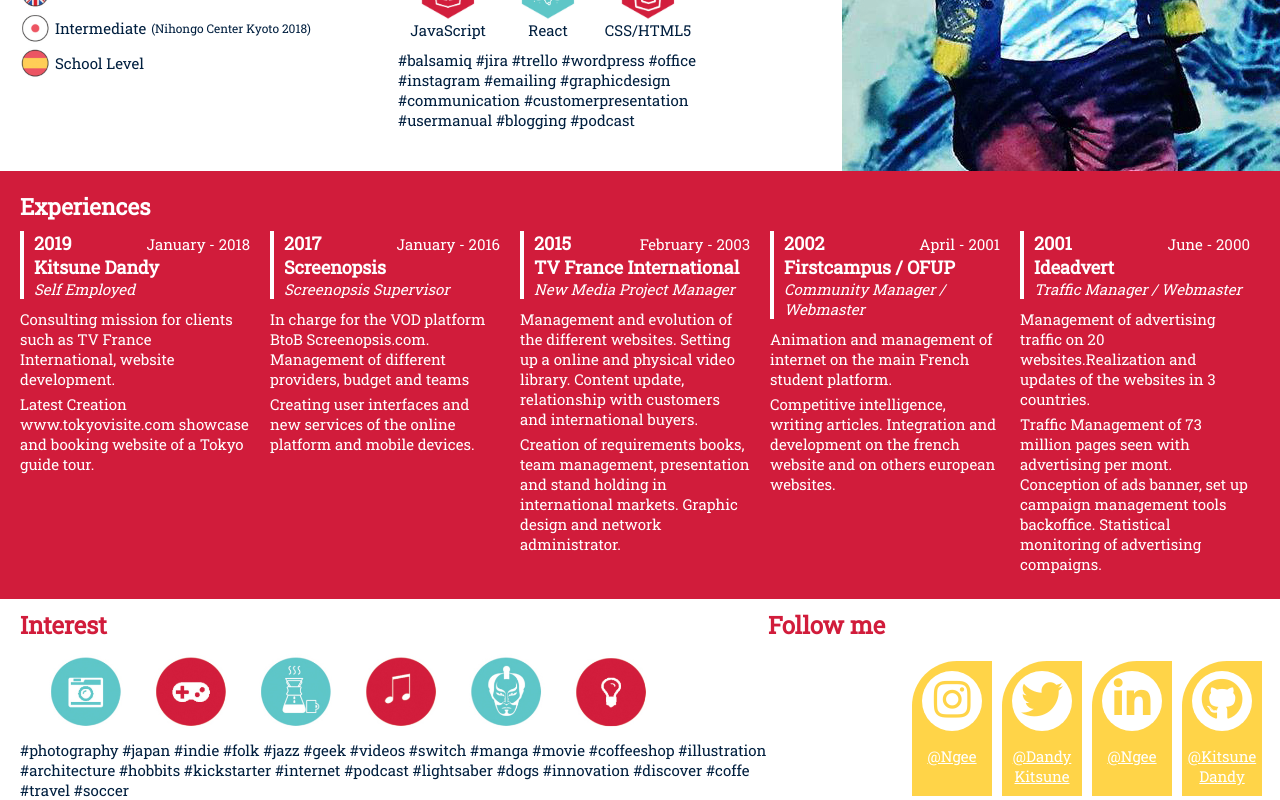
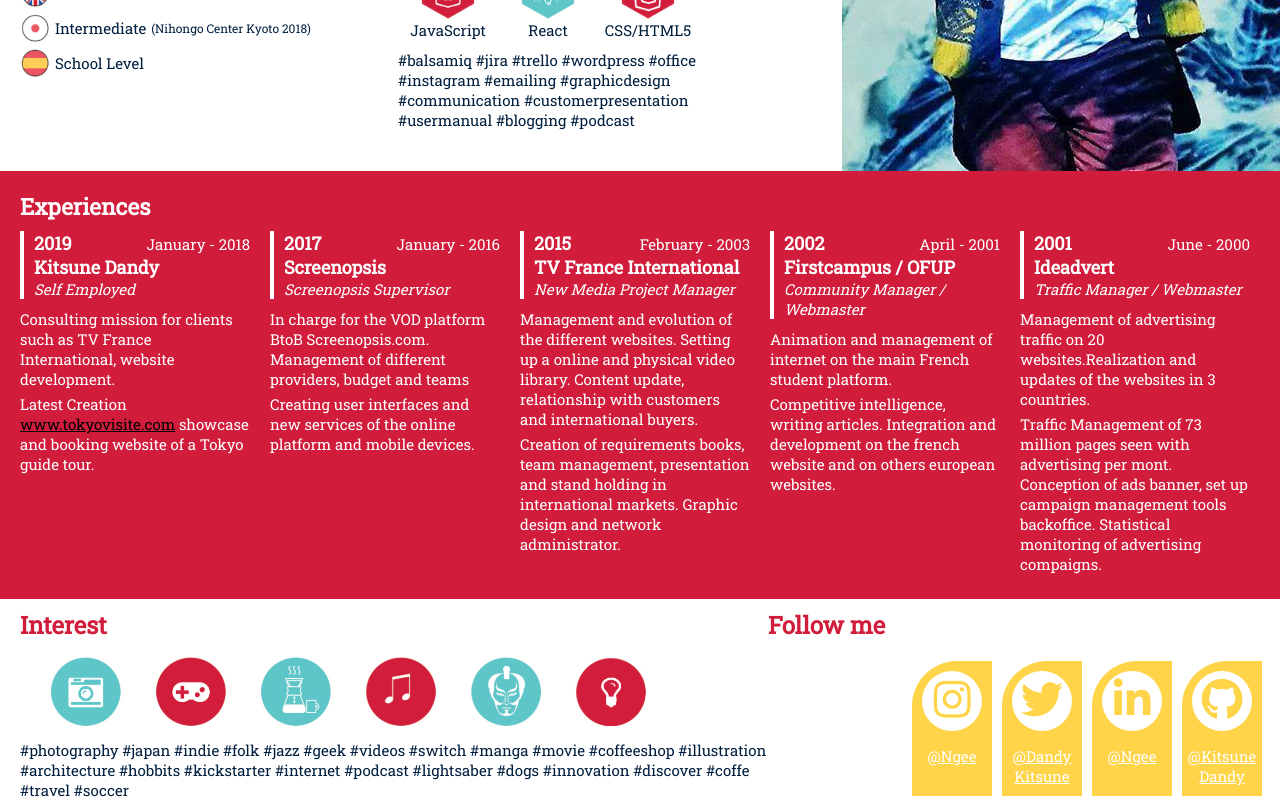
Before and after one commit to KitsuneDandy/Personal-Resume-website, a React (Create React App) app: page / in a window 1280 px wide. Shown: the part 559-1359 px from the top of the page. Built offline with nearby package versions, Linux system fonts and the light colour scheme.

Commit message:
link in resume

```diff
--- a/src/Data/resumeData.js
+++ b/src/Data/resumeData.js
@@ -209,9 +209,9 @@ export const XP = {
       jobtitle: { fr: "Auto-entrepreneur", en: "Self Employed" },
       content: {
         fr:
-          "<p>Mission de Conseil pour des clients comme TV France International et réalisation de sites internet.<p></p>Dernière Création www.tokyovisite.com site vitrine et de réservation de guide tour sur Tokyo.</p>",
+          "<p>Mission de Conseil pour des clients comme TV France International et réalisation de sites internet.<p></p>Dernière Création <a href='https://www.tokyovisite.com' target='_blank'>www.tokyovisite.com</a> site vitrine et de réservation de guide tour sur Tokyo.</p>",
         en:
-          "<p>Consulting mission for clients such as TV France International, website development.</p><p>Latest Creation www.tokyovisite.com  showcase and booking website of a Tokyo guide tour.</p>"
+          "<p>Consulting mission for clients such as TV France International, website development.</p><p>Latest Creation <a href='https://www.tokyovisite.com' target='_blank'>www.tokyovisite.com</a> showcase and booking website of a Tokyo guide tour.</p>"
       }
     },
     {
```
